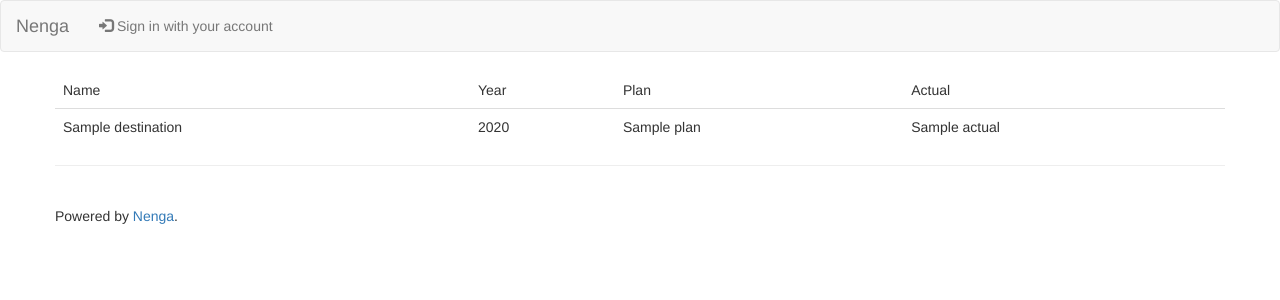
After one commit to mkouhei/nenga, a Django app: template nenga/templates/address/plan_actual_list.html in a window 1280 px wide. The commit adds this page. Shown: the top 300 px of the page. Run offline with Django 3.2, Linux system fonts and the light colour scheme; the template is opened without the code that fills it: most values are stand-ins (such as "Sample title", 1, 10 or a date in 2020); some libraries are stand-ins or nearby versions.

Commit message:
Added plan and actual page.
  * Changed Year model class that not needs id.

Signed-off-by: Kouhei Maeda <mkouhei@palmtb.net>

```diff
--- a/nenga/address/urls.py
+++ b/nenga/address/urls.py
@@ -5,4 +5,6 @@ from django.conf.urls import patterns, url
 
 urlpatterns = patterns('nenga.address.views',
                        url(r'^$', 'index', name='index'),
-                       url(r'^contacts$', 'contacts', name='contacts'),)
+                       url(r'^contacts$', 'contacts', name='contacts'),
+                       url(r'^(?P<year>\d{4})/$', 'plan_actual',
+                           name='plan_actuals'),)
--- /dev/null
+++ b/nenga/templates/address/plan_actual_list.html
@@ -0,0 +1,27 @@
+{% extends "layout.html" %}
+{% block content %}
+<div class="row">
+  <table class="table table=condensed">
+    <thead>
+      <tr>
+        <td>Name</td>
+        <td>Year</td>
+        <td>Plan</td>
+        <td>Actual</td>
+      </tr>
+    </thead>
+    <tbody>
+      {% for list in plan_actuals %}
+      <tr class="">
+        <td>{{ list.destination }}</td>
+        <td>{{ list.year }}</td>
+        <td>{{ list.plan }}</td>
+        <td>{{ list.actual }}</td>
+      </tr>
+      {% endfor %}
+    </tbody>
+  </table>
+  <hr/>
+  <ul class="pager"></ul>
+</div>
+{% endblock %}
--- a/nenga/templates/layout.html
+++ b/nenga/templates/layout.html
@@ -15,8 +15,8 @@
         <div class="navbar-collapse collapse">
           <ul class="nav navbar-nav nav-pills" id="nav">
             {% if is_authenticated %}
-            <li><a id="contacts" href="contacts"><span class="glyphicon glyphicon-list"></span> contacts</a></li>
-            <li><a id="plan_actual" data-toggle="pill"><span class="glyphicon glyphicon-calendar"></span> plan &amp; actual</a></li>
+            <li><a id="contacts" href="/nenga/contacts"><span class="glyphicon glyphicon-list"></span> contacts</a></li>
+            <li><a id="plan_actual" href="/nenga/{{ year.year__max }}/"><span class="glyphicon glyphicon-calendar"></span> plan &amp; actual</a></li>
             <li><a id="template_layout" data-toggle="pill"><span class="glyphicon glyphicon-pencil"></span> template layout</a></li>
             <li class="dropdown">
               <a href="#" class="dropdown-toggle" data-toggle="dropdown"><span class="glyphicon glyphicon-user"></span> {{ user.username }}&nbsp;<span class="caret"></span></a>
```
Also changed, not shown: nenga/address/models.py (+21 -8 lines), nenga/address/views.py (+18 -2 lines), nenga/address/migrations/0001_initial.py.
